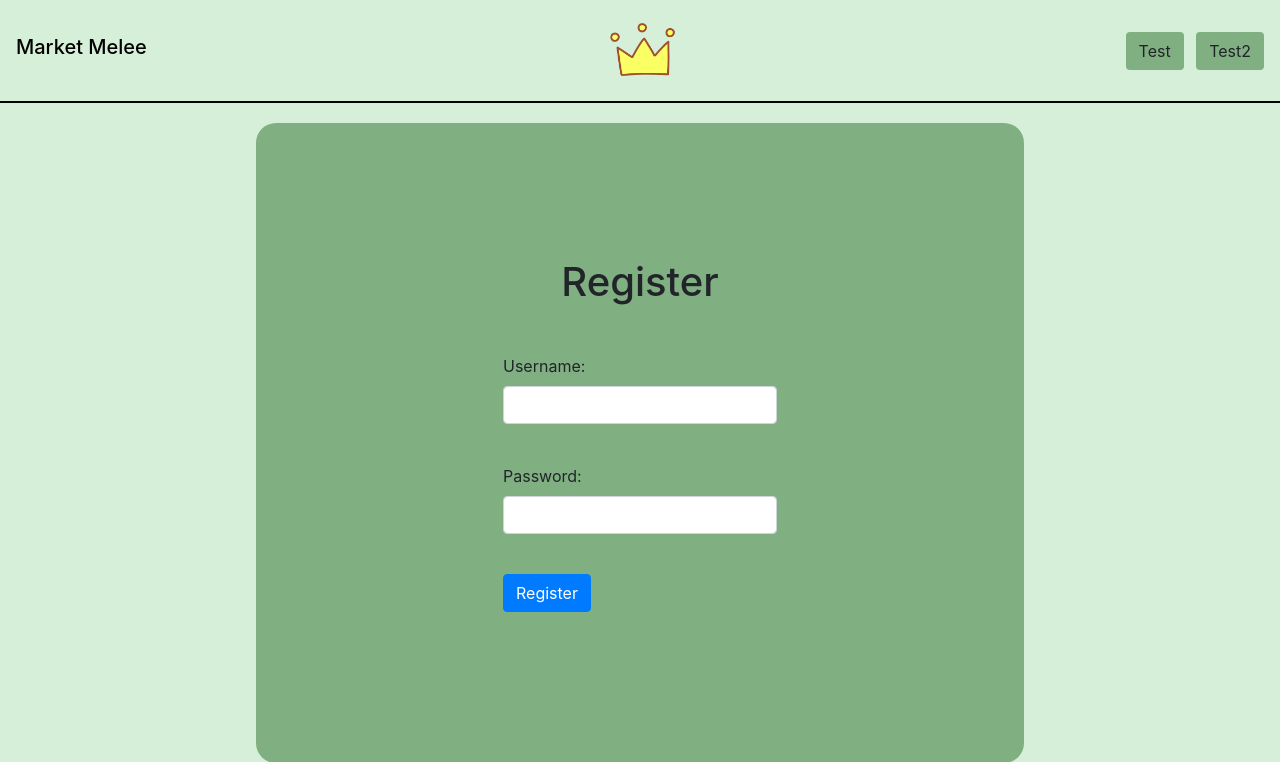
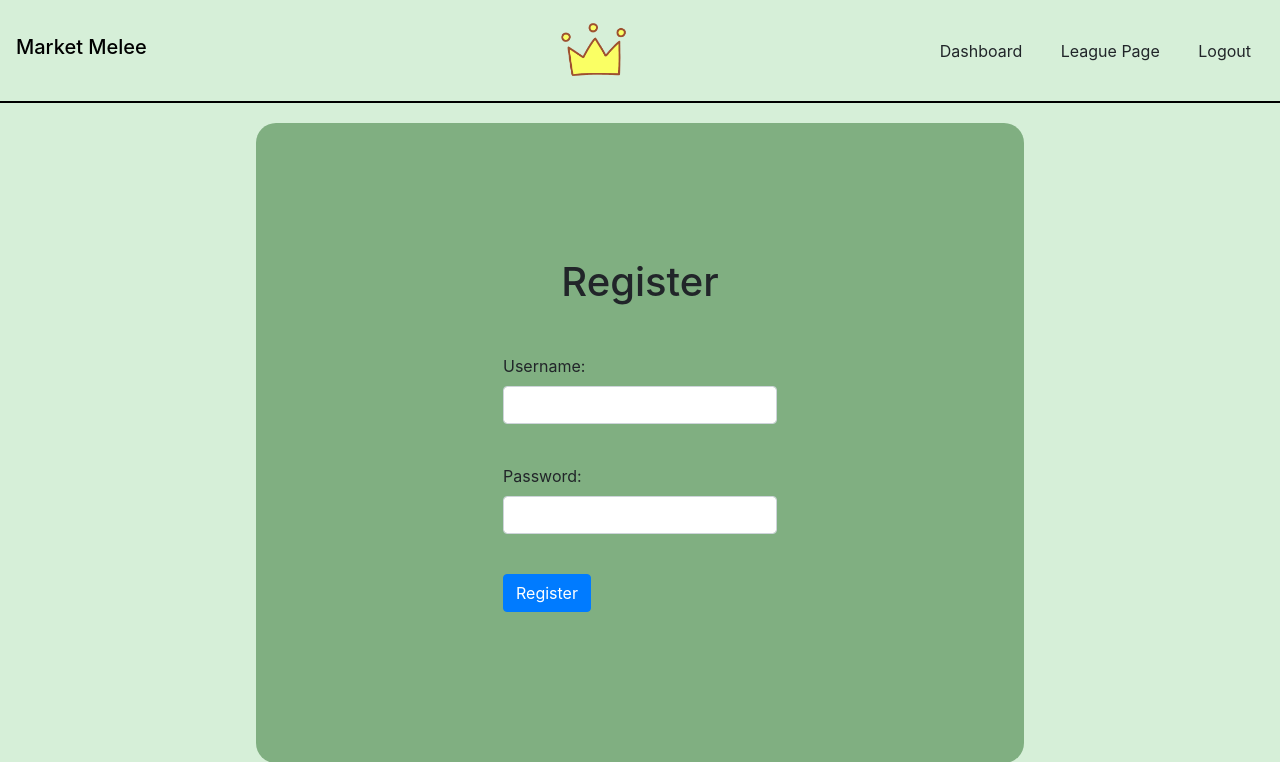
Before and after one commit to vennreddy490/Market-Melee, a Flask app: page /register in a window 1280 px wide. Shown: the top 762 px of the page. Run offline with Flask 3, Linux system fonts and the light colour scheme; parts of the project's set-up code (start-up, migrations or seed data) failed here and were passed over; some libraries are stand-ins or nearby versions.

Commit message:
Updated League, Header, CSS Updates.

```diff
--- a/static/css/styles.css
+++ b/static/css/styles.css
@@ -116,5 +116,5 @@ nav img {
 }
 
 .leaders {
-    text-align: center;
+    align-items: center;
 }
--- a/templates/base.html
+++ b/templates/base.html
@@ -9,17 +9,29 @@
         <link href="https://stackpath.bootstrapcdn.com/bootstrap/4.5.2/css/bootstrap.min.css" rel="stylesheet">
         <!-- Global CSS-->
         <link rel="stylesheet" href="{{ url_for('static', filename='css/styles.css') }}">
+        <script>
+            function toLeague() {
+                window.location.href = 'league';
+            }
+            function toDashboard() {
+                window.location.href = 'dashboard';
+            }
+            function toWelcome() {
+                window.location.href = 'welcome';
+            }
+        </script>
 
     </head>
     <body>
         <nav class="navbar" style="background-color: #D6EFD8; border-bottom: 2px solid black;">
             <a class="navbar-brand h1" style="color: black">Market Melee</a>
             <div class="ml-auto d-flex align-items-center justify-content-end">
-                <img src="{{ url_for('static', filename='images/crown.png') }}" alt="Crown" class="img-fluid">
+                <img src="{{ url_for('static', filename='images/crown.png') }}" alt="Crown" class="img-fluid" style="margin-left: 100px;">
             </div>
             <div class="ml-auto">
-                <button class="btn btn primary mr-2" style="background-color: #80AF81">Test</button>
-                <button class="btn btn primary" style="background-color: #80AF81">Test2</button>
+                <button class="btn btn secondary mr-2" onclick="{toDashboard()}">Dashboard</button>
+                <button class="btn btn secondary mr-2" onclick="{toLeague()}">League Page</button>
+                <button class="btn btn secondary" onclick="{toWelcome()}">Logout</button>
             </div>
         </nav>
         <div>
```
Also changed, not shown: templates/league.html (+15 -9 lines).
